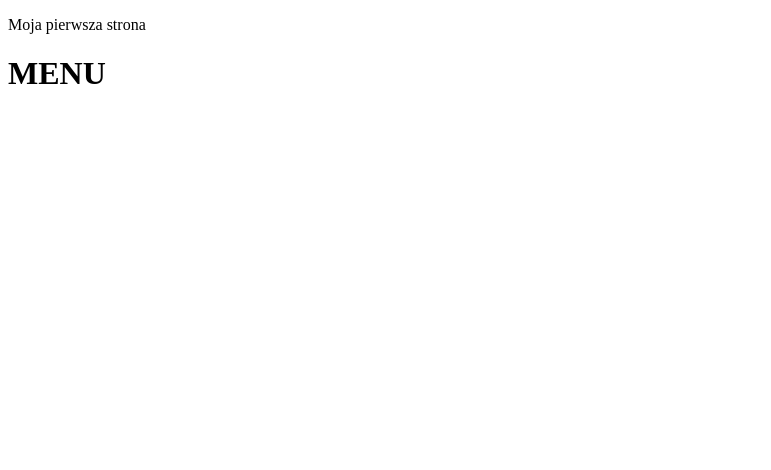
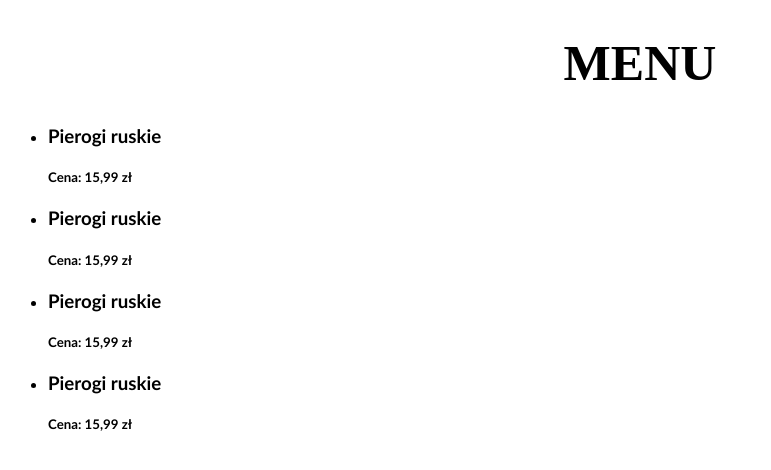
Before and after one commit to syzyrk/syzyrk.github.io, a PHP site: page /menu/index.html in a window 1280 px wide. Shown: the top 470 px of the page, without its empty margins (0-771 px from the left). Run offline with PHP 8.4, Linux system fonts and the light colour scheme.

Commit message:
Koniec lekcji informatyki

```diff
--- a/menu/index.html
+++ b/menu/index.html
@@ -6,18 +6,36 @@
 		<meta name="author" content="Krzysiek Zawadzki">
 		<meta name="description" content="Opis strony wyświetlany w wyszukiwarce">
 		<meta name="keywords" content="słowoKluczowe1, słowoKluczowe2">
-		<meta http-equiv="refresh" content="15">
-		<title>Tytuł strony</title>
+		<meta http-equiv="refresh" content="2">
+		<title>Restauracja "Na skrzydle" - MENU</title>
 		<link rel="icon" type="image/x-icon" href="favicon.ico">
 		<link rel="stylesheet" href="style.css">
 		<script src="script.js"></script>
 	</head>
 	<body>
-		<p>Moja pierwsza strona</p>
 		<main>
 			<header><h1 id="headerMenu">MENU</header>
-
+			<div id="foodList">
+			<ul>
+				<li>
+					<h3>Pierogi ruskie</h3>
+					<h5>Cena: 15,99 zł</h5>
+				</li>
+				<li>
+					<h3>Pierogi ruskie</h3>
+					<h5>Cena: 15,99 zł</h5>
+				</li>
+				<li>
+					<h3>Pierogi ruskie</h3>
+					<h5>Cena: 15,99 zł</h5>
+				</li>
+				<li>
+					<h3>Pierogi ruskie</h3>
+					<h5>Cena: 15,99 zł</h5>
+				</li>
+			</ul>
 		</main>
+		<footer></footer>
 
 	</body>
 </html>
--- a/menu/style.css
+++ b/menu/style.css
@@ -1,3 +1,9 @@
-html {
-	background-color
+#headerMenu {
+	text-align: center;
+	font-size: 50px;
+	color: #ffff5;
 }
+#foodList {
+	font-family: Gill Sans, sans-serif;
+	font-size
+}
--- a/style.css
+++ /dev/null
@@ -1,3 +0,0 @@
-html {
-	background-color
-}
```
